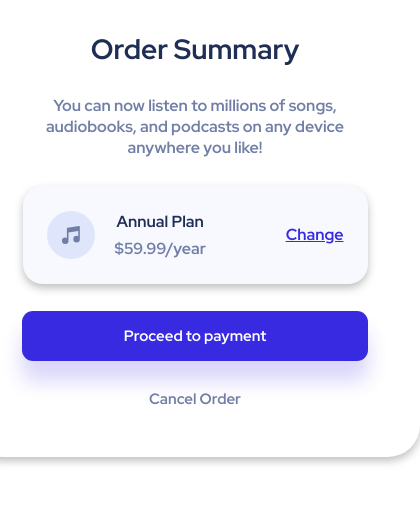
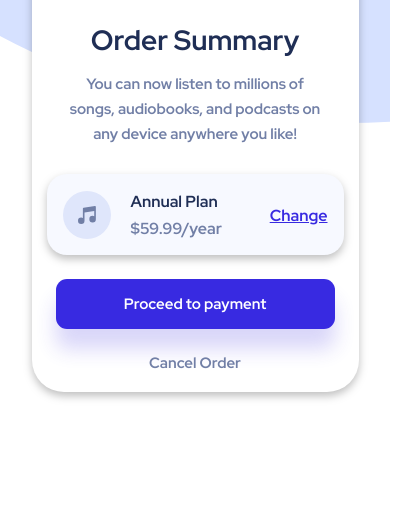
Before and after one commit to Mitch4sho/order-summary-component, a plain HTML site: page index.html in a window 390 px wide. Shown: the part 314-844 px from the top of the page, 420 px wide, since content can reach past the window. Drawn offline with Linux system fonts and the light colour scheme.

Commit message:
mobile design

```diff
--- a/index.html
+++ b/index.html
@@ -16,7 +16,7 @@
           </header>
           <div class="sub-container">
             <h1>Order Summary</h1>
-            <p>
+            <p class='text-box'>
               You can now listen to millions of songs, audiobooks, and podcasts on
               any device anywhere you like!
             </p>
--- a/styles.css
+++ b/styles.css
@@ -53,7 +53,7 @@ header img {
   color: #1f2e55;
 }
 
-.sub-container p {
+.text-box {
   font-family: "Red Hat Display", sans-serif;
   font-style: normal;
   font-weight: 500;
@@ -137,6 +137,54 @@ button {
   color: #717fa6;
 }
 
+/* mobile responsiveness */
+@media (max-width: 500px) {
+  .container {
+    width: 327px;
+    height: 567px;
+    gap: 32px;
+  }
+
+  .sub-container {
+    justify-content: flex-start;
+    padding: 0;
+    gap: 0px;
+  }
+
+  header img {
+    width: 327px;
+  }
+
+  .sub-container h1 {
+    margin-bottom: 13px;
+  }
+
+  .text-box {
+    width: 263px;
+    font-weight: 500;
+    font-size: 15px;
+    line-height: 25px;
+    text-align: center;
+    margin-bottom: 27px;
+  }
+
+  .payment-plan {
+    width: 297px;
+    height: 81px;
+    padding: 17px 16px 16px 16px;
+    margin-bottom: 24px;
+  }
+
+  button {
+    width: 279px;
+  }
+
+  .process-payment {
+    padding: 15px 64px;
+    margin: 0 24px 24px 24px;
+  }
+}
+
 /* curve background */
 /* section {
   position: relative;
```
